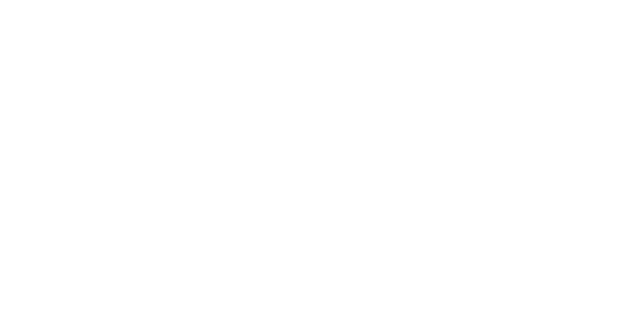
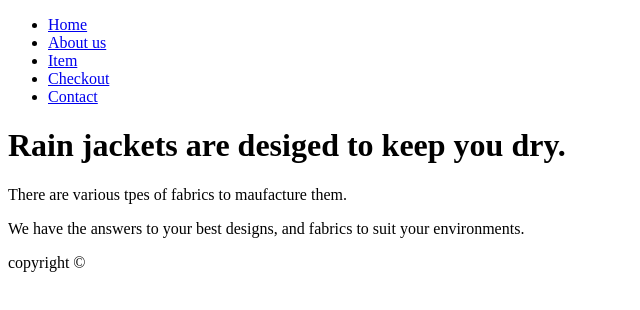
Before and after one commit to ukonuidika/HTML-CSS-CA, a plain HTML site: page About us.html in a window 1280 px wide. Shown: the whole page, without its empty margins (0-640 px from the left). Drawn offline with Linux system fonts and the light colour scheme.

Commit message:
Update About us.html

```diff
--- a/About us.html
+++ b/About us.html
@@ -0,0 +1,31 @@
+<!DOCTYPE html>
+<html lang="en">
+<head>
+    <meta charset="UTF-8">
+    <meta name="About us" content="Here are informations About our prouducts">
+    <meta name="viewport" content="width=device-width, initial-scale=1.0">
+    <title>RAINYDAYS</title>
+    <link href="css/style.css" rel="style-sheet">
+</head>
+<body>
+    <header>
+        <nav>
+            <ul>
+                <li><a href="index.html">Home</a></li>
+                <li><a href="About us.html">About us</a></li>
+                <li><a href="Item.html">Item</a></li>
+                <li><a href="Checkout.html">Checkout</a></li>
+                <li><a href="Checkout.html">Contact</a></li>
+            </ul>
+        </nav>
+    </header>
+    <main>
+        <h1>Rain jackets are desiged to keep you dry.</h1>
+        <p>There are various tpes of fabrics to maufacture them.</p>
+        <p>We have the answers to your best designs, and fabrics to suit your environments.</p>
+    </main>
+    <footer>
+        copyright &COPY;
+    </footer>
+</body>
+</html>
```
Also changed, not shown: index.html (+2 -2 lines).
